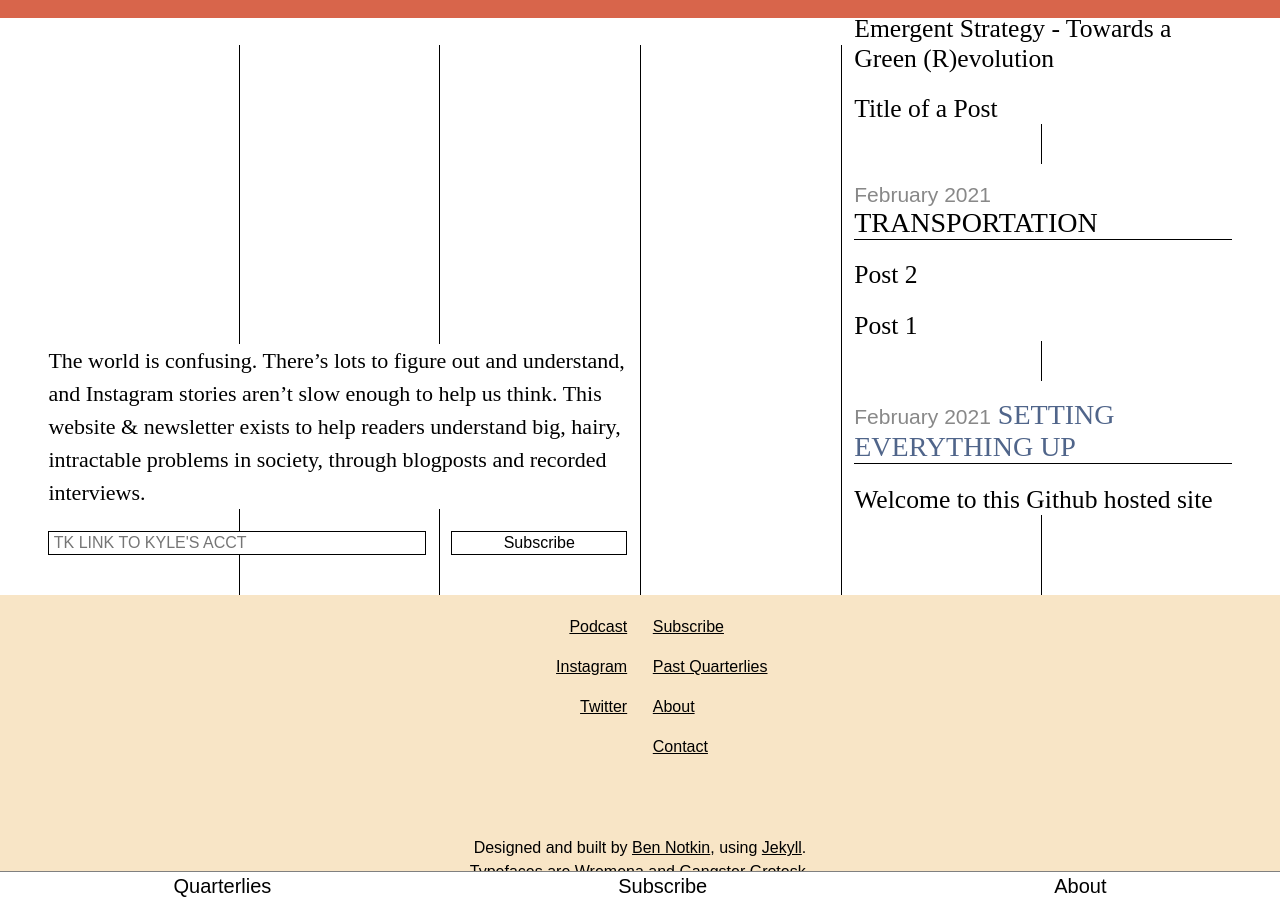
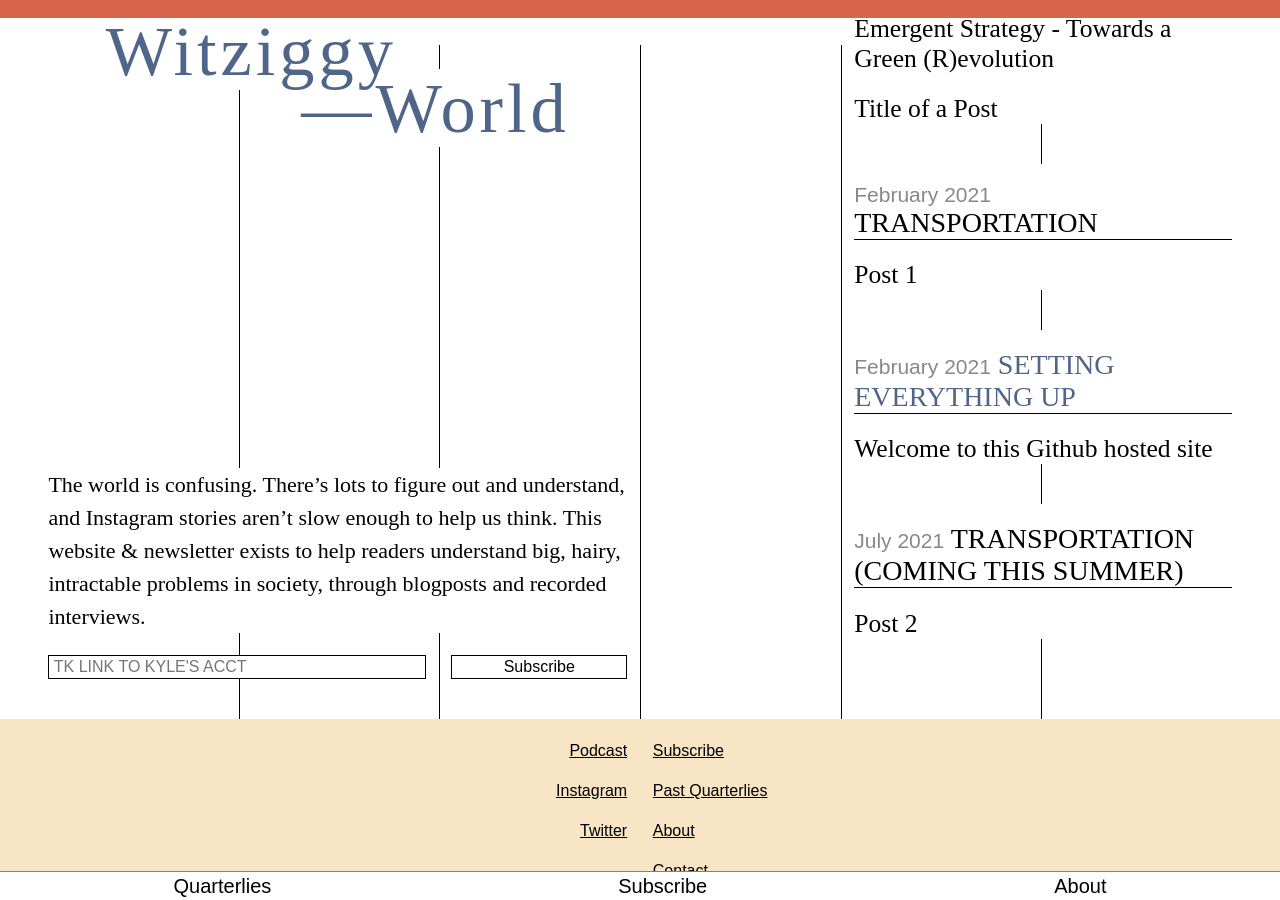
Before and after one commit to bennotkin/witziggy-world, a Jekyll site: the page built from index.html, in a window 1280 px wide and 900 px high, scrolled down 746 px. Built offline with Jekyll 4.4.1, drawn with Linux system fonts in a browser that asks for light colours; some web fonts are replaced.

Commit message:
updating titles and dates

```diff
--- a/_posts/2021-02-10-post2.md
+++ b/_posts/2021-07-02-post2.md
@@ -1,7 +1,7 @@
 ---
 title: Post 2
-date: 2021-02-10
+date: 2021-07-02
 summary: A wee description of the post
-category: transportation
+category: Transportation (coming this summer)
 layout: post
 ---
```
Also changed, not shown: _posts/2021-07-01-post1.md (renamed from _posts/2021-02-10-post1.md).
